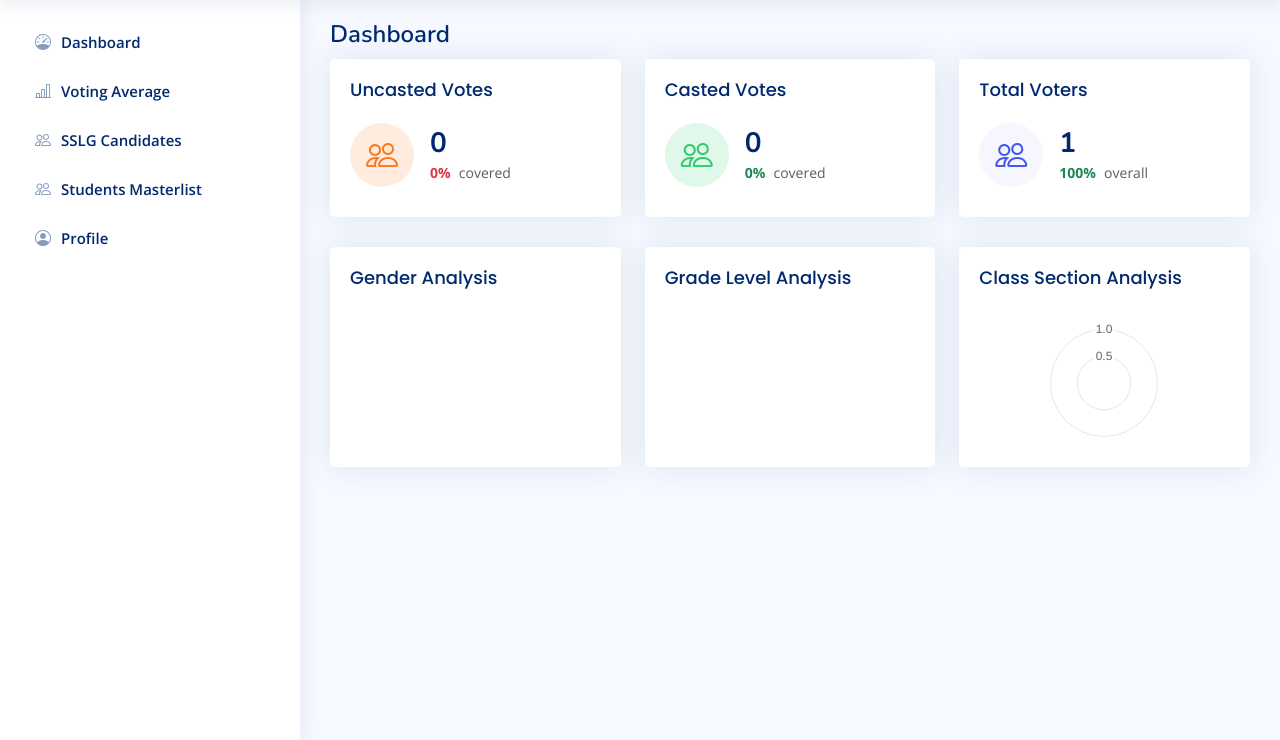
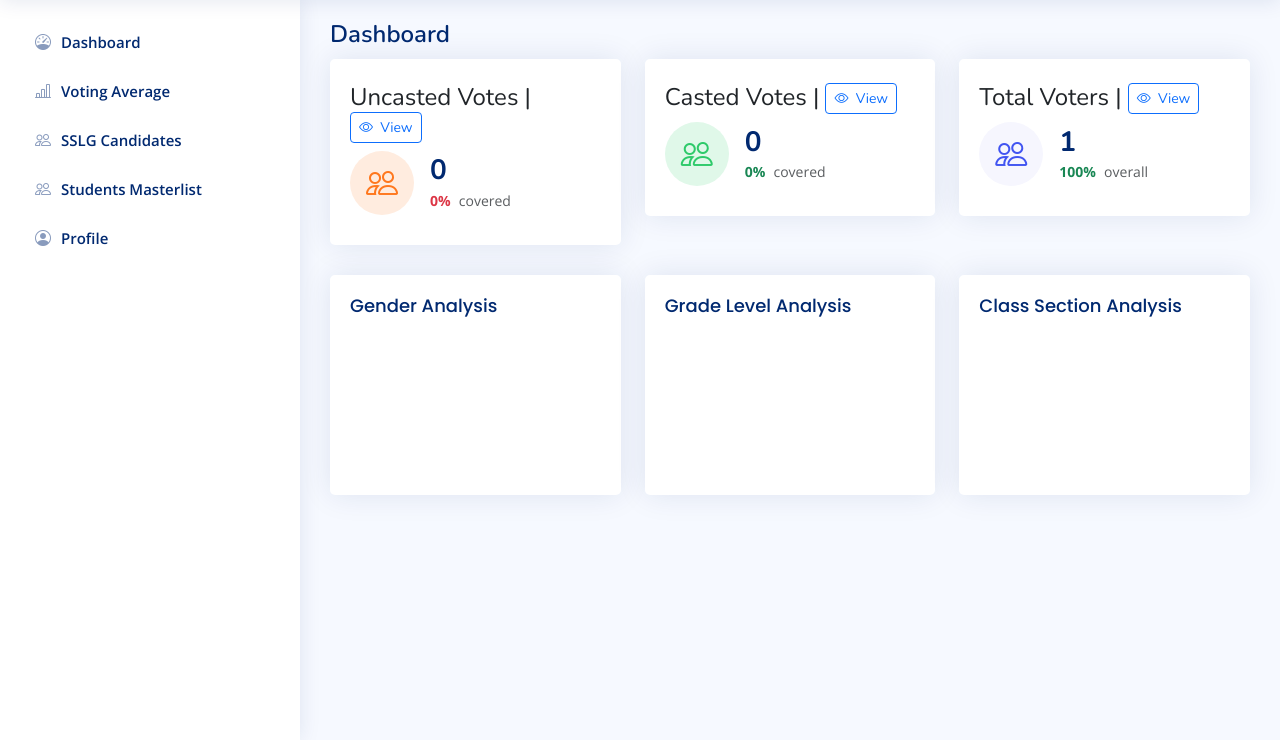
Before and after one commit to yours-kaett/voting_system, a PHP site: page /views/teacher/dashboard.php in a window 1280 px wide. Shown: the part 60-800 px from the top of the page. Run offline with PHP 8.4, Linux system fonts and the light colour scheme; the visitor is signed in with stand-in values (Sample User, id 1); data comes from the database, SQL or seed files in the repository; data that the repository does not hold is empty; some libraries are stand-ins or nearby versions.

Commit message:
Update dashboard.php

```diff
--- a/views/teacher/dashboard.php
+++ b/views/teacher/dashboard.php
@@ -37,10 +37,20 @@ if ($_SESSION['id']) {
       <section class="section dashboard">
 
         <div class="row">
+
           <div class="col-xl-4 col-md-4">
             <div class="card info-card customers-card">
               <div class="card-body">
-                <h5 class="card-title">Uncasted Votes</h5>
+                <h4 class="mt-4">Uncasted Votes |
+                  <span>
+                    <?php $uncasted = 1; ?>
+                    <a href="viewing-voters.php?id=<?php echo $uncasted ?>">
+                      <button class="btn btn-outline-primary btn-sm">
+                        <i class="bi bi-eye"></i>&nbsp; View
+                      </button>
+                    </a>
+                  </span>
+                </h4>
                 <div class="d-flex align-items-center">
                   <div class="card-icon rounded-circle d-flex align-items-center justify-content-center">
                     <i class="bi bi-people"></i>
@@ -66,7 +76,16 @@ if ($_SESSION['id']) {
           <div class="col-xl-4 col-md-4">
             <div class="card info-card revenue-card">
               <div class="card-body">
-                <h5 class="card-title">Casted Votes</h5>
+                <h4 class="mt-4">Casted Votes |
+                  <span>
+                    <?php $casted = 2; ?>
+                    <a href="viewing-voters.php?id=<?php echo $casted ?>">
+                      <button class="btn btn-outline-primary btn-sm">
+                        <i class="bi bi-eye"></i>&nbsp; View
+                      </button>
+                    </a>
+                  </span>
+                </h4>
                 <div class="d-flex align-items-center">
                   <div class="card-icon rounded-circle d-flex align-items-center justify-content-center">
                     <i class="bi bi-people"></i>
@@ -92,7 +111,15 @@ if ($_SESSION['id']) {
           <div class="col-xl-4 col-md-4">
             <div class="card info-card sales-card">
               <div class="card-body">
-                <h5 class="card-title">Total Voters</h5>
+                <h4 class="mt-4">Total Voters |
+                  <span>
+                    <a href="total-voters">
+                      <button class="btn btn-outline-primary btn-sm">
+                        <i class="bi bi-eye"></i>&nbsp; View
+                      </button>
+                    </a>
+                  </span>
+                </h4>
                 <div class="d-flex align-items-center">
                   <div class="card-icon rounded-circle d-flex align-items-center justify-content-center">
                     <i class="bi bi-people"></i>
@@ -238,7 +265,7 @@ if ($_SESSION['id']) {
     <script type="text/javascript">
       var ctx = document.getElementById("grade_level_chart").getContext('2d');
       var myChart = new Chart(ctx, {
-        type: 'pie',
+        type: 'doughnut',
         data: {
           labels: <?php echo json_encode($label_grade_level); ?>,
           datasets: [{
@@ -266,7 +293,7 @@ if ($_SESSION['id']) {
     <script type="text/javascript">
       var ctx = document.getElementById("section_chart").getContext('2d');
       var myChart = new Chart(ctx, {
-        type: 'polarArea',
+        type: 'doughnut',
         data: {
           labels: <?php echo json_encode($label_section); ?>,
           datasets: [{
```
